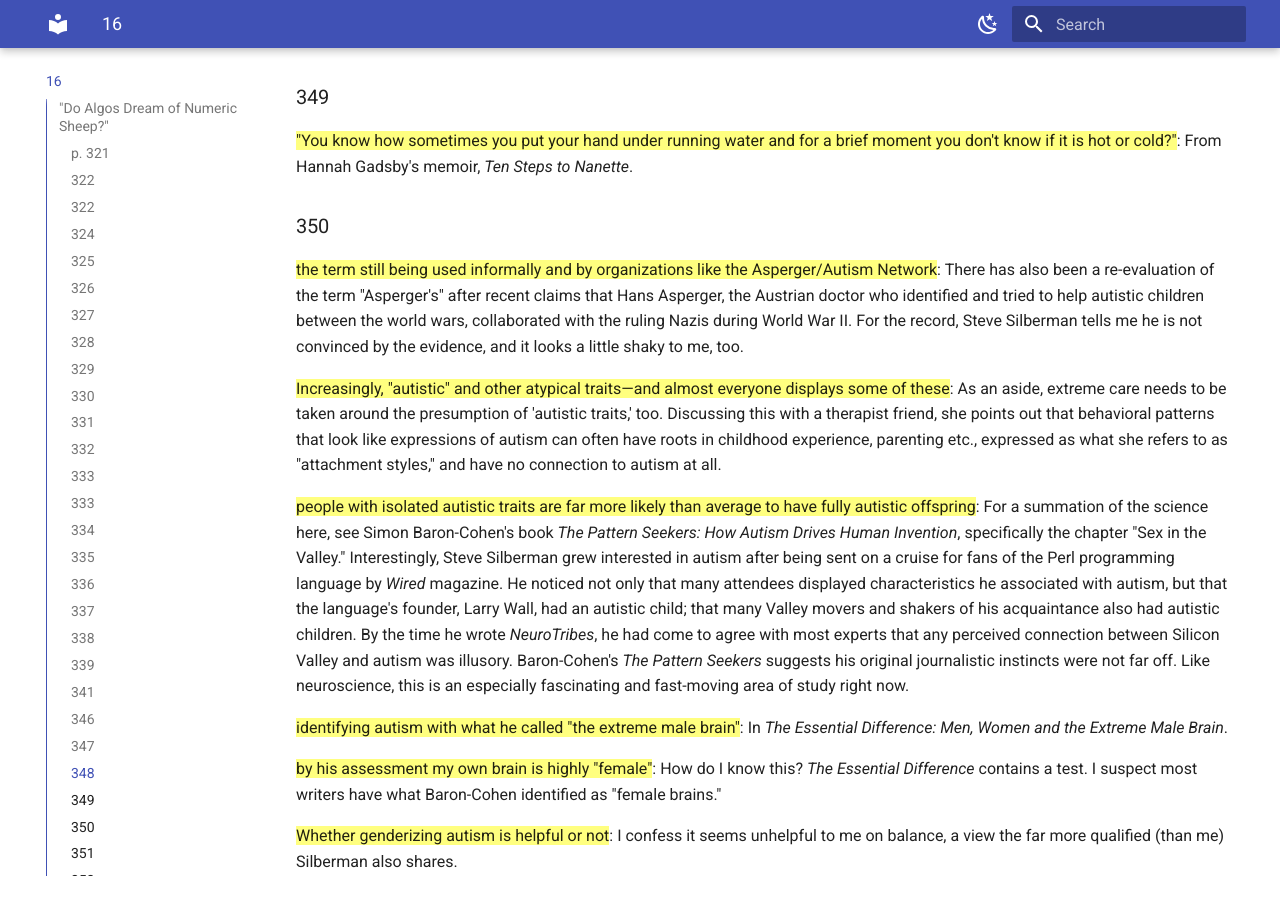
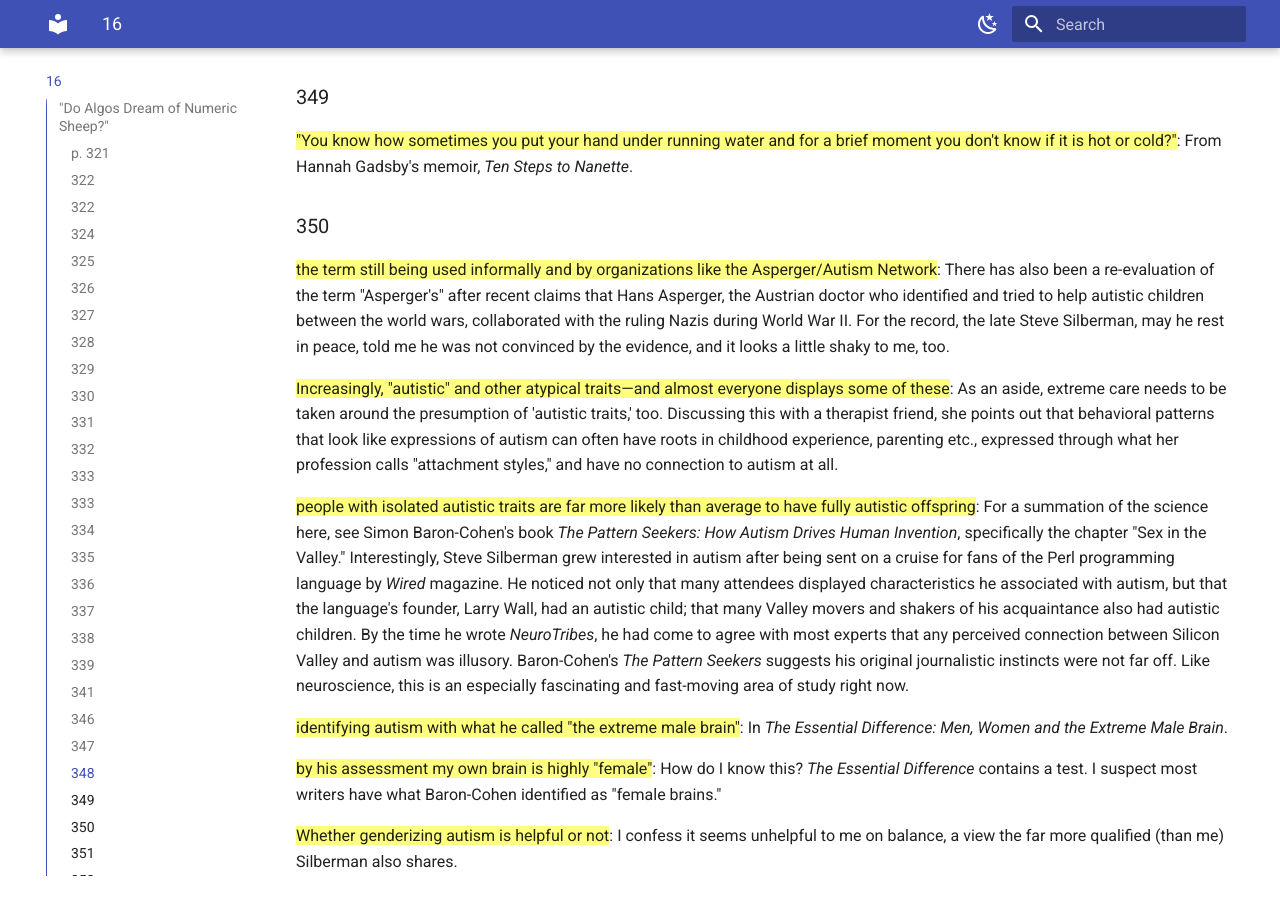
Before and after one commit to zappascout/devil_notes-sources, an MkDocs documentation site: the page built from docs/notes_16_devil.md, in a window 1280 px wide and 900 px high, scrolled down 9363 px. Built offline with MkDocs 1.6.1 and Material for MkDocs 9.7.7, drawn with Linux system fonts in a browser that asks for light colours.

Commit message:
tidies to 350

```diff
--- a/docs/notes_16_devil.md
+++ b/docs/notes_16_devil.md
@@ -616,15 +616,14 @@ the Asperger/Autism Network==:
 There has also been a re-evaluation of the term "Asperger's" after recent claims that Hans Asperger, the Austrian
 doctor who identified and tried to help autistic children between the
 world wars, collaborated with the ruling Nazis during World War II. For
-the record, Steve Silberman tells me he is not convinced by the
-evidence, and it looks a little shaky to me, too.
+the record, the late Steve Silberman, may he rest in peace, told me he was not convinced by the evidence, and it looks a little shaky to me, too.
 
 ==Increasingly, "autistic" and other atypical traits—and
 almost everyone displays some of these==:
 As an aside, extreme care needs to be taken around the presumption of 'autistic traits,' too. Discussing
 this with a therapist friend, she points out that behavioral patterns
 that look like expressions of autism can often have roots in childhood
-experience, parenting etc., expressed as what she refers to as
+experience, parenting etc., expressed through what her profession calls
 "attachment styles," and have no connection to autism at all.
 
 ==people with isolated autistic traits are far more likely than
```
